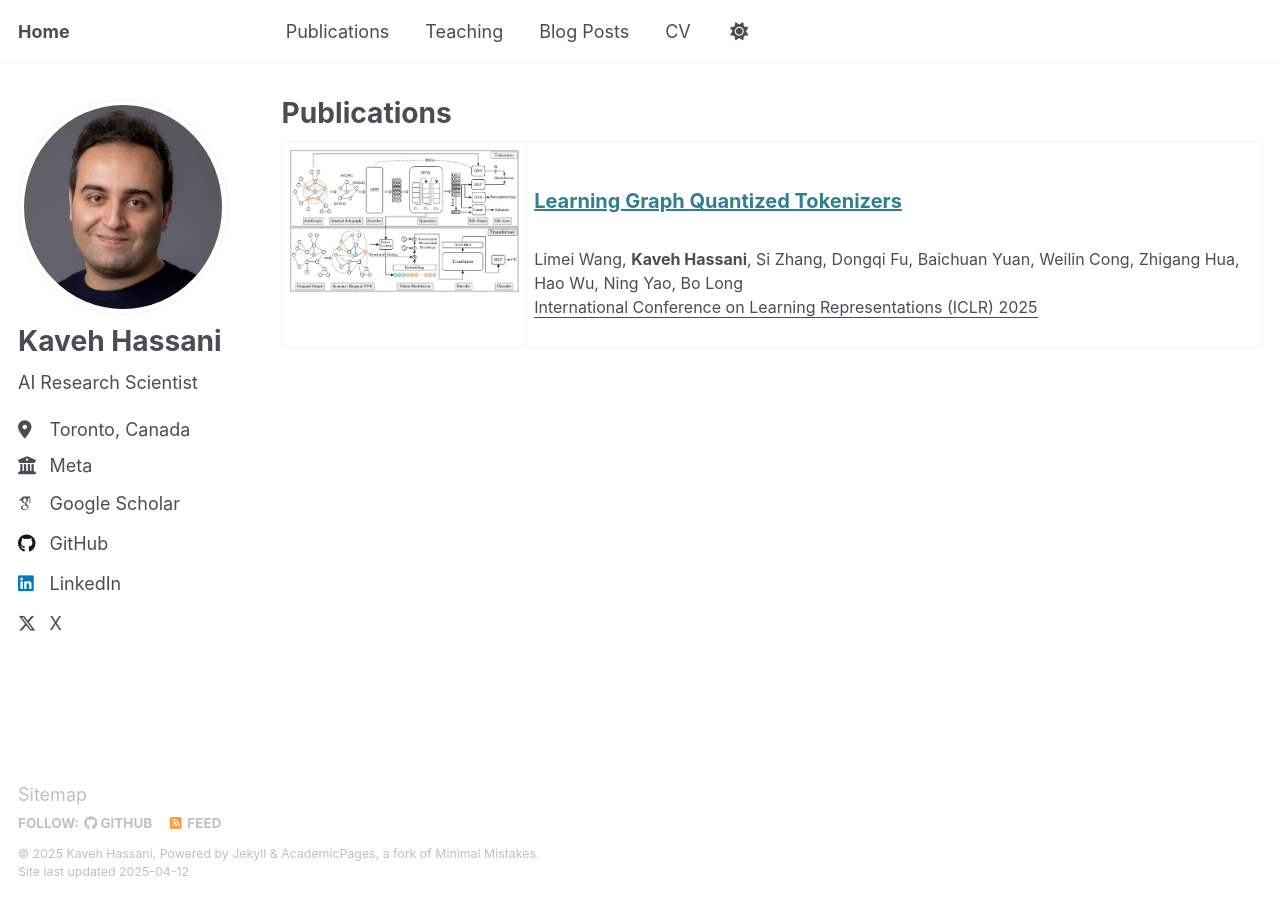
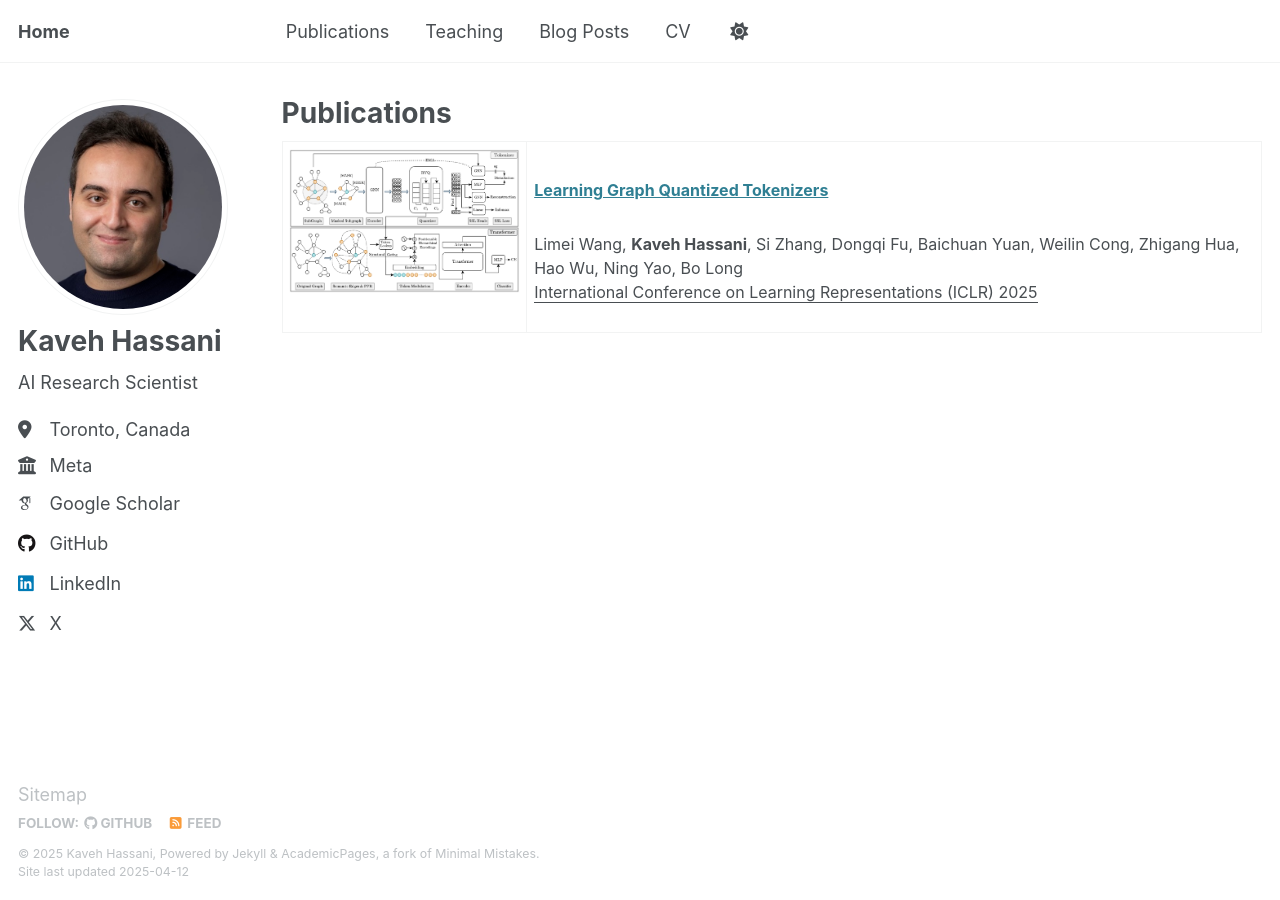
Before and after one commit to kavehhassani/kavehhassani.github.io, a Jekyll site: the page built from _pages/publications.html, in a window 1280 px wide. Built offline with Jekyll 4.4.1, drawn with Linux system fonts in a browser that asks for light colours; some web fonts are replaced.

```diff
--- a/_pages/publications.html
+++ b/_pages/publications.html
@@ -36,7 +36,7 @@ author_profile: true
     <td width="75%" style="vertical-align: top;">
       <div class="publication-content">
         <p>
-          <h2><a target="_blank" href="https://arxiv.org/abs/2410.13798">Learning Graph Quantized Tokenizers</a></h2>
+          <h3><a target="_blank" href="https://arxiv.org/abs/2410.13798">Learning Graph Quantized Tokenizers</a></h3>
           <br>
           Limei Wang, <strong>Kaveh Hassani</strong>, Si Zhang, Dongqi Fu, Baichuan Yuan, Weilin Cong, Zhigang Hua, Hao Wu, Ning Yao, Bo Long
           <br>
```
